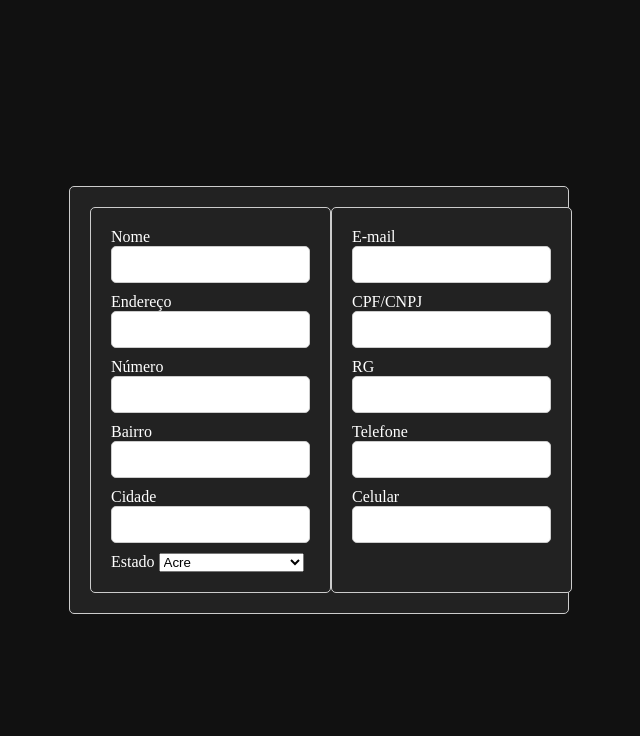
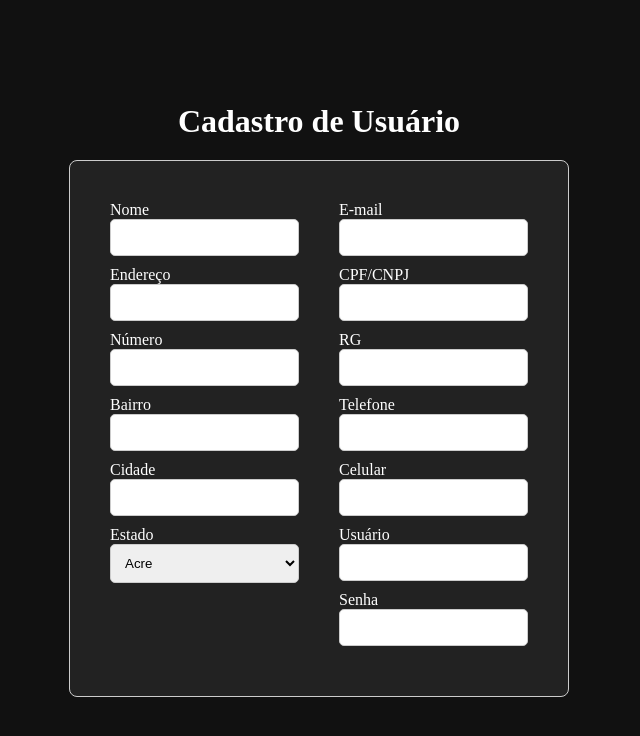
Before and after one commit to Almeedus/FATEC-TPI-validacaoJS, a PHP site: page /pages/create_account/index.html in a window 1280 px wide. Shown: the top 736 px of the page, without its empty margins (321-961 px from the left). Run offline with PHP 8.4, Linux system fonts and the light colour scheme.

Commit message:
Mudança no arquivo de estilo register.css e estrutura HTML do create_account

```diff
--- a/css/register.css
+++ b/css/register.css
@@ -1,41 +1,34 @@
+
 /* Estilo padrão para formulários de registro */
-.form-container h1 {
+
+.form-container {
+    width: 500px;
+    padding: 2rem;
+    border-radius: 8px;
+    background-color: var(--container-background);
+}
+
+h1 {
     text-align: center;
     color: var(--text-color);
     margin-bottom: 20px;
 }
 
-.form-container {
-    width: 500px;
+form {
+    display: flex;
+    flex-direction: column;
 }
 
-.form-container form {
-    display: flex;
-    flex-direction: row;
-    justify-content: space-evenly;
-    max-width: 500px;
-}
-
-.form-container input {
+select,
+input {
     margin-bottom: 10px;
+    width: 100%;
     padding: 10px;
     border: 1px solid #ccc;
     border-radius: 5px;
 }
 
-.form-container input[required] {
-    position: relative;
-}
-
-.form-container input[required]:before {
-    content: '*';
-    color: red;
-    position: absolute;
-    top: 2px;
-    right: -10px;
-}
-
-.form-container input[type="submit"] {
+input[type="submit"] {
     background-color: #0070cc;
     color: #fff;
     border: none;
@@ -45,38 +38,6 @@
     transition: background-color 0.3s;
 }
 
-.form-container input[type="submit"]:hover {
+input[type="submit"]:hover {
     background-color: #0051a5;
 }
-
-.two-section-form {
-    display: flex;
-    justify-content: space-between;
-    max-width: 400px;
-    margin: 0 auto;
-    padding: 20px;
-    background-color: var(--container-background);
-    border: 1px solid #ccc;
-    border-radius: 5px;
-    width: auto;
-}
-
-.form-section {
-    flex: 1;
-    max-width: 400px;
-    margin-right: 20px;
-    margin: 0 auto;
-    padding: 20px;
-    background-color: var(--container-background);
-    border: 1px solid #ccc;
-    border-radius: 5px;
-    width: auto;
-}
-
-.form-section label {
-    color: var(--text-color);
-}
-
-.two-section-form label {
-    color: var(--text-color);
-}
--- a/pages/create_account/index.html
+++ b/pages/create_account/index.html
@@ -5,10 +5,13 @@
     <meta name="viewport" content="width=device-width, initial-scale=1.0">
     <link rel="stylesheet" href="../../styles.css">
     <link rel="stylesheet" href="../../css/register.css">
+    <link rel="stylesheet" href="./styles/create_account.css">
     <title>Criar Conta</title>
 </head>
 <body>
-    <div class="form-container">
+    <div>
+        <h1>Cadastro de Usuário</h1>
+        <div class="form-client-container">
             <form action="../../php/users/register.php" id="user_register" class="two-section-form">
                 <div class="form-section">
                     <label for="name">Nome</label>
@@ -74,8 +77,15 @@
 
                     <label for="cellphone">Celular</label>
                     <input type="text" name="cellphone" id="cellphone">
+
+                    <label for="username">Usuário</label>
+                    <input type="text" name="username" id="username">
+
+                    <label for="password">Senha</label>
+                    <input type="password" name="password" id="password">
                 </div>
             </form>
         </div>
+    </div>
 </body>
 </html>
--- a/pages/create_account/styles/create_account.css
+++ b/pages/create_account/styles/create_account.css
@@ -1,3 +1,36 @@
-#user_register {
-    margin: 1rem;
+.form-client-container form {
+    display: flex;
+    flex-direction: row;
+    border-radius: 8px;
+    justify-content: space-evenly;
+    max-width: 500px;
+    background-color: var(--container-background);
 }
+
+.two-section-form {
+    display: flex;
+    justify-content: space-between;
+    max-width: 400px;
+    margin: 0 auto;
+    padding: 20px;
+    border: 1px solid #ccc;
+    border-radius: 5px;
+    width: auto;
+}
+
+.two-section-form label {
+    color: var(--text-color);
+}
+
+.form-section {
+    flex: 1;
+    max-width: 400px;
+    margin-right: 20px;
+    margin: 0 auto;
+    padding: 20px;
+    width: auto;
+}
+
+.form-section label {
+    color: var(--text-color);
+}
--- a/pages/products/register.html
+++ b/pages/products/register.html
@@ -3,6 +3,7 @@
 <head>
     <link rel="stylesheet" href="../../styles.css">
     <link rel="stylesheet" href="../../css/register.css">
+    <link rel="stylesheet" href="./styles/products.css">
     <meta charset="UTF-8">
     <meta name="viewport" content="width=device-width, initial-scale=1.0">
     <title>Registro</title>
```
Lines whose indentation alone changed are shown as unchanged.
